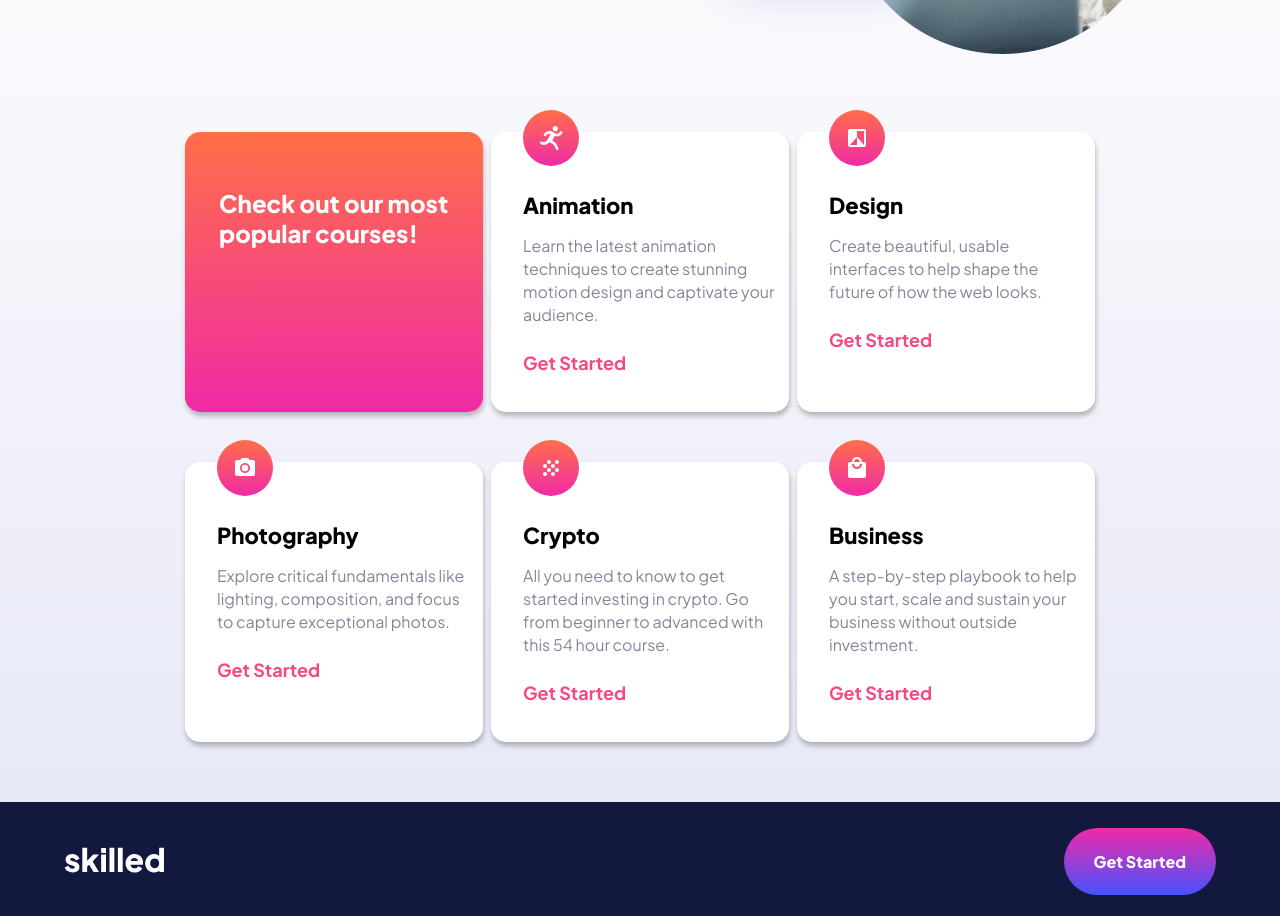
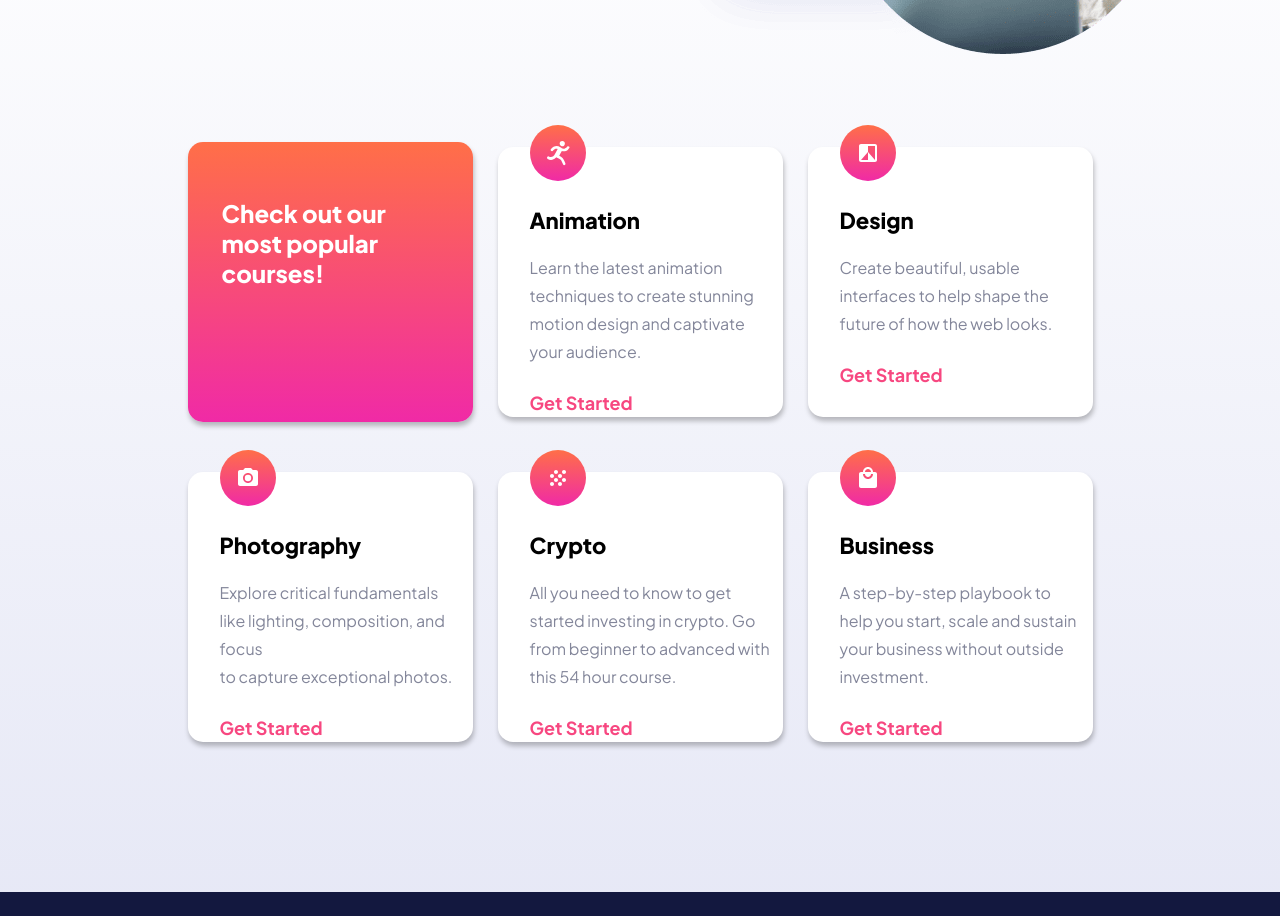
Before and after one commit to russell-crooms/skilled, a React (Vite) app: page / in a window 1280 px wide. Shown: the part 680-1596 px from the top of the page. Built offline with nearby package versions, Linux system fonts and the light colour scheme.

Commit message:
Adding styling for the 1024px breakpoint. - Will go back and fix the cards. I think we should wrap the card content in a div.

```diff
--- a/src/components/cards/Cards.css
+++ b/src/components/cards/Cards.css
@@ -20,6 +20,13 @@
   .cards-section {
     row-gap: 50px;
     column-gap: 8px;
+  }
+}
+@media (min-width: 1024px) {
+  .cards-section {
+    column-gap: 25px;
+    margin-bottom: 150px;
+    margin-top: 20px;
   }
 }
 
@@ -93,8 +100,8 @@
 }
 @media (min-width: 1024px) {
   .cards {
-    width: 298px;
-    height: 280px;
+    width: 285px;
+    height: 270px;
     box-shadow: 1px 4px 5px rgba(0, 0, 0, 0.25);
   }
 }
@@ -125,6 +132,7 @@
 @media (min-width: 1024px) {
   .cards h2 {
     font-size: 22px;
+    margin-bottom: 10px;
   }
 }
 
@@ -151,7 +159,8 @@
 }
 @media (min-width: 1024px) {
   .cards P {
-/* This is where I left off */
+    font-size: 16px;
+    line-height: 28px;
   }
 }
 
```
